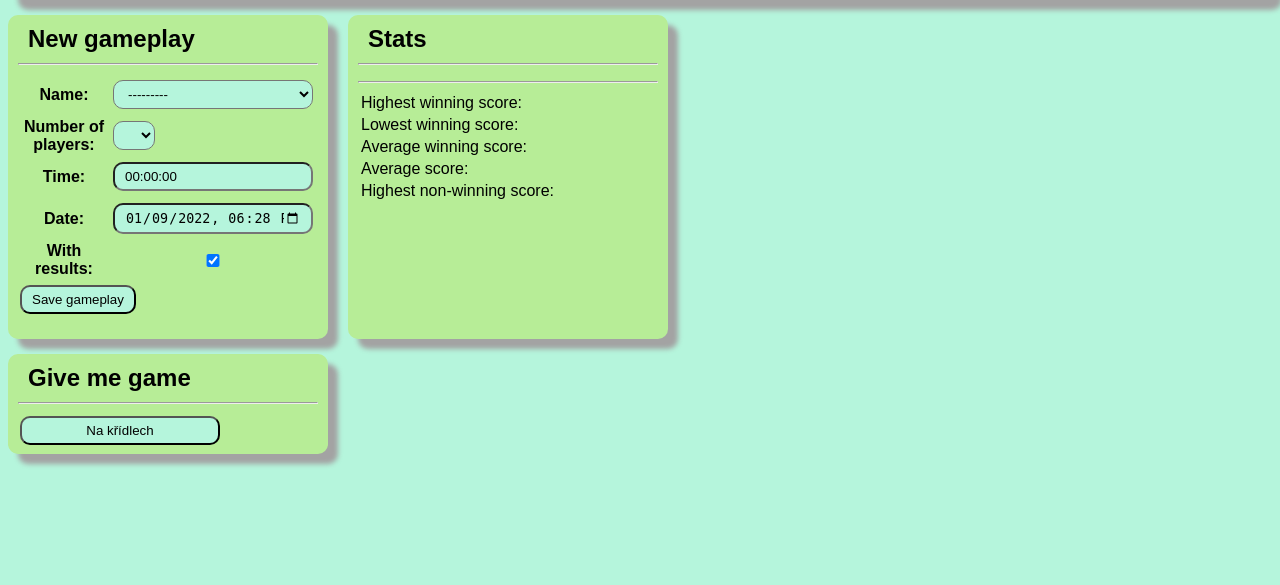
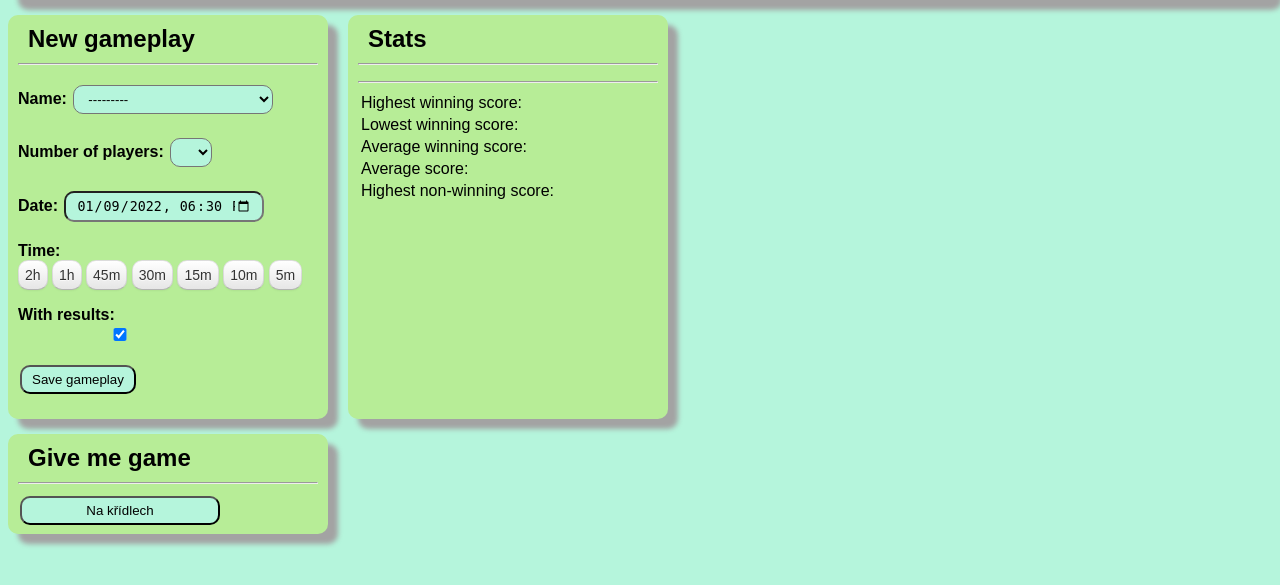
Before and after one commit to DejvB/BoardGameApp, a Django app: page /polls/add_play/ in a window 1280 px wide. Shown: the part 63-648 px from the top of the page. Run offline with Django 3.2, Linux system fonts and the light colour scheme; a user stored in the database is signed in; data comes from the database, SQL or seed files in the repository; lists and menus that the app fills with data are empty; some libraries are stand-ins or nearby versions.

Commit message:
Change input type of date/time fields on gameplay form

```diff
--- a/polls/forms.py
+++ b/polls/forms.py
@@ -20,8 +20,23 @@ class BoardgameForm(forms.ModelForm):
         fields = ('name', 'type', 'minNumberOfPlayers', 'maxNumberOfPlayers')
 
 
+time_choices = (
+    (120, '2h'),
+    (60, '1h'),
+    (45, '45m'),
+    (30, '30m'),
+    (15, '15m'),
+    (10, '10m'),
+    (5, '5m'),
+)
+
+
 class GameplayForm(forms.ModelForm):
     name = forms.ModelChoiceField(Boardgames.objects.order_by('name'))
+    time = forms.MultipleChoiceField(choices=time_choices,
+                                           required=False,
+                                           widget=forms.CheckboxSelectMultiple(),
+                                           )
 
     class Meta:
         model = Gameplay
--- a/polls/models.py
+++ b/polls/models.py
@@ -93,8 +93,8 @@ class Gameplay(models.Model):
 
     name = models.ForeignKey(Boardgames, on_delete=models.CASCADE)
     NumberOfPlayers = models.IntegerField(default=0)
+    date = models.DateTimeField(default=datetime.datetime.now())
     time = models.DurationField(default=datetime.timedelta(days=0, seconds=0))
-    date = models.DateTimeField(default=datetime.datetime.now())
     with_results = models.BooleanField(default=True)
 
 
--- a/polls/static/polls/style.css
+++ b/polls/static/polls/style.css
@@ -191,6 +191,63 @@ input[type=image]{
     height: 600px;
 }
 
+.timebox {
+    white-space: nowrap;
+}
+
+.timeboxch {
+    display:none;
+    margin:10px;
+}
+
+.timeboxch + label {
+    font-weight: normal;
+    display:inline-block;
+    margin:-0px;
+    padding: 4px 6px;
+    background-color: #e7e7e7;
+    border-color: #ddd;
+    border: 1px solid #000000;
+    /* nicer version */
+    display:inline-block;
+    margin-bottom: 0;
+    font-size: 14px;
+    line-height: 20px;
+    color: #333;
+    text-align: center;
+    text-shadow: 0 1px 1px rgba(255,255,255,0.75);
+    vertical-align: middle;
+    cursor: pointer;  /* type of mouse when hover */
+    background-color: #f5f5f5;
+    background-image: -moz-linear-gradient(top,#fff,#e6e6e6);
+    background-image: -webkit-gradient(linear,0 0,0 100%,from(#fff),to(#e6e6e6));
+    background-image: -webkit-linear-gradient(top,#fff,#e6e6e6);
+    background-image: -o-linear-gradient(top,#fff,#e6e6e6);
+    background-image: linear-gradient(to bottom,#fff,#e6e6e6);
+    background-repeat: repeat-x;
+    border: 1px solid #ccc;
+    border-color: #e6e6e6 #e6e6e6 #bfbfbf;
+    border-color: rgba(0,0,0,0.1) rgba(0,0,0,0.1) rgba(0,0,0,0.25);
+    border-bottom-color: #b3b3b3;
+    filter: progid:DXImageTransform.Microsoft.gradient(startColorstr='#ffffffff',endColorstr='#ffe6e6e6',GradientType=0);
+    filter: progid:DXImageTransform.Microsoft.gradient(enabled=false);
+    -webkit-box-shadow: inset 0 1px 0 rgba(255,255,255,0.2),0 1px 2px rgba(0,0,0,0.05);
+    -moz-box-shadow: inset 0 1px 0 rgba(255,255,255,0.2),0 1px 2px rgba(0,0,0,0.05);
+    box-shadow: inset 0 1px 0 rgba(255,255,255,0.2),0 1px 2px rgba(0,0,0,0.05);
+}
+
+.timeboxch:checked + label {
+   background-image: none;
+    background-color:#c5c5c5;
+    /* nicer version */
+    background-image: none;
+	outline: 0;
+	-webkit-box-shadow: inset 0 2px 4px rgba(0,0,0,0.15),0 1px 2px rgba(0,0,0,0.05);
+	-moz-box-shadow: inset 0 2px 4px rgba(0,0,0,0.15),0 1px 2px rgba(0,0,0,0.05);
+	box-shadow: inset 0 2px 4px rgba(0,0,0,0.15),0 1px 2px rgba(0,0,0,0.05);
+	background-color:#e0e0e0;
+}
+
 ::-webkit-scrollbar {
     width: 10px;
     height: 10px;
--- a/polls/templates/polls/add_game.html
+++ b/polls/templates/polls/add_game.html
@@ -7,9 +7,24 @@
 <form method="post" id="GameplayForm" load_player_count_url="{% url 'load_player_count' %}" expansions_select_options_url="{% url 'expansions_select_options' %}" novalidate>
 
     {% csrf_token %}
-    <table>
-        {{ gp_form.as_table }}
-    </table>
+        {% for field in gp_form %}
+            {% if field.label == 'Time' %}
+                {{ field.errors }}
+                {{ field.label_tag }}
+                <div class="timebox">
+                {% for f in field %}
+                    {{ f.errors }}
+                    <input type="checkbox" class="timeboxch" id="{{ forloop.counter0 }}" name="{{ forloop.counter0 }}" value="{{ f.data.value }}">
+                    <label for="{{ forloop.counter0 }}" class="round">{{ f.choice_label  }}</label>
+                {% endfor %}
+                </div>
+            {% else %}
+            <p>
+                {{ field.errors }}
+                {{ field.label_tag }} {{ field }}
+            </p>
+            {% endif %}
+        {% endfor %}
     <div id="Expansion_formset_id">
         {{ e_formset.management_form }}
         {% for e_form in e_formset %}
--- a/polls/views/adds/gameplay.py
+++ b/polls/views/adds/gameplay.py
@@ -1,3 +1,4 @@
+from datetime import timedelta, datetime, date
 from django.contrib.auth.decorators import login_required
 from django.db.models import Avg
 from django.forms import formset_factory
@@ -10,18 +11,39 @@ from ...models import Boardgames, Expansion, Gameplay, Results
 from ..helpers import get_last_gameplay
 
 
+def get_time_length(req):
+    return sum(int(req.POST[f'{i}']) for i in range(8) if f'{i}' in req.POST)
+
+
+def get_nearest_to_5(minutes):
+    if minutes % 5 == 0:
+        return 0
+    elif minutes % 5 == 1:
+        return -1
+    elif minutes % 5 == 2:
+        return -2
+    elif minutes % 5 == 3:
+        return 2
+    else:
+        return 1
+
+
+def get_now():
+    d = datetime.now()
+    d = d + timedelta(minutes=get_nearest_to_5(d.minute))
+    return d.strftime('%Y-%m-%dT%H:%M')
+
 @login_required
 def add_play(request):
     last_game = get_last_gameplay(request, only_session=True)
     if last_game and not last_game.results.all():
         return redirect('add_results')
     context = {}
-    gp_form = GameplayForm()
-
+    gp_form = GameplayForm(request.POST or None, initial={'date': get_now()})
     expansions = []
     expansionformset = formset_factory(
         UsedExpansionForm, extra=0
-    )  # len(Expansions))
+    )
     e_formset = expansionformset(
         request.POST or None,
         initial=[
@@ -30,10 +52,11 @@ def add_play(request):
     )
     if request.method == 'POST':
         gp_form = GameplayForm(request.POST)
-        if (
-            gp_form.is_valid() and e_formset.is_valid()
-        ):  # can be and e_formset.is_valid()
-            gp = gp_form.save()
+        minutes = get_time_length(request)
+        if gp_form.is_valid() and e_formset.is_valid():
+            print(gp_form.cleaned_data['time'])
+            gp = gp_form.save(commit=False)
+            gp.time = timedelta(minutes=minutes)
             gp.save()
             for e_form in e_formset:
                 e = e_form.save()
```
